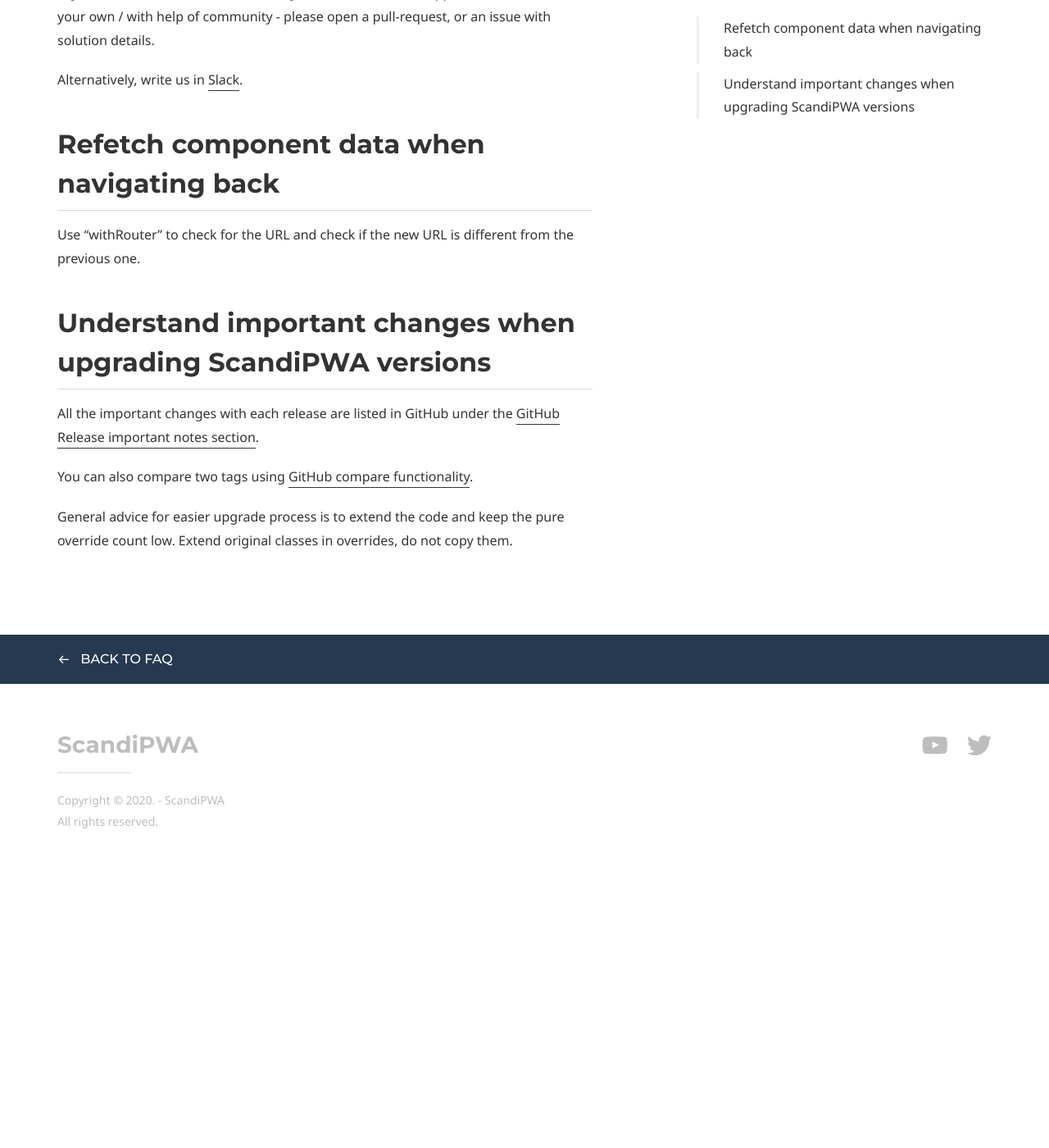
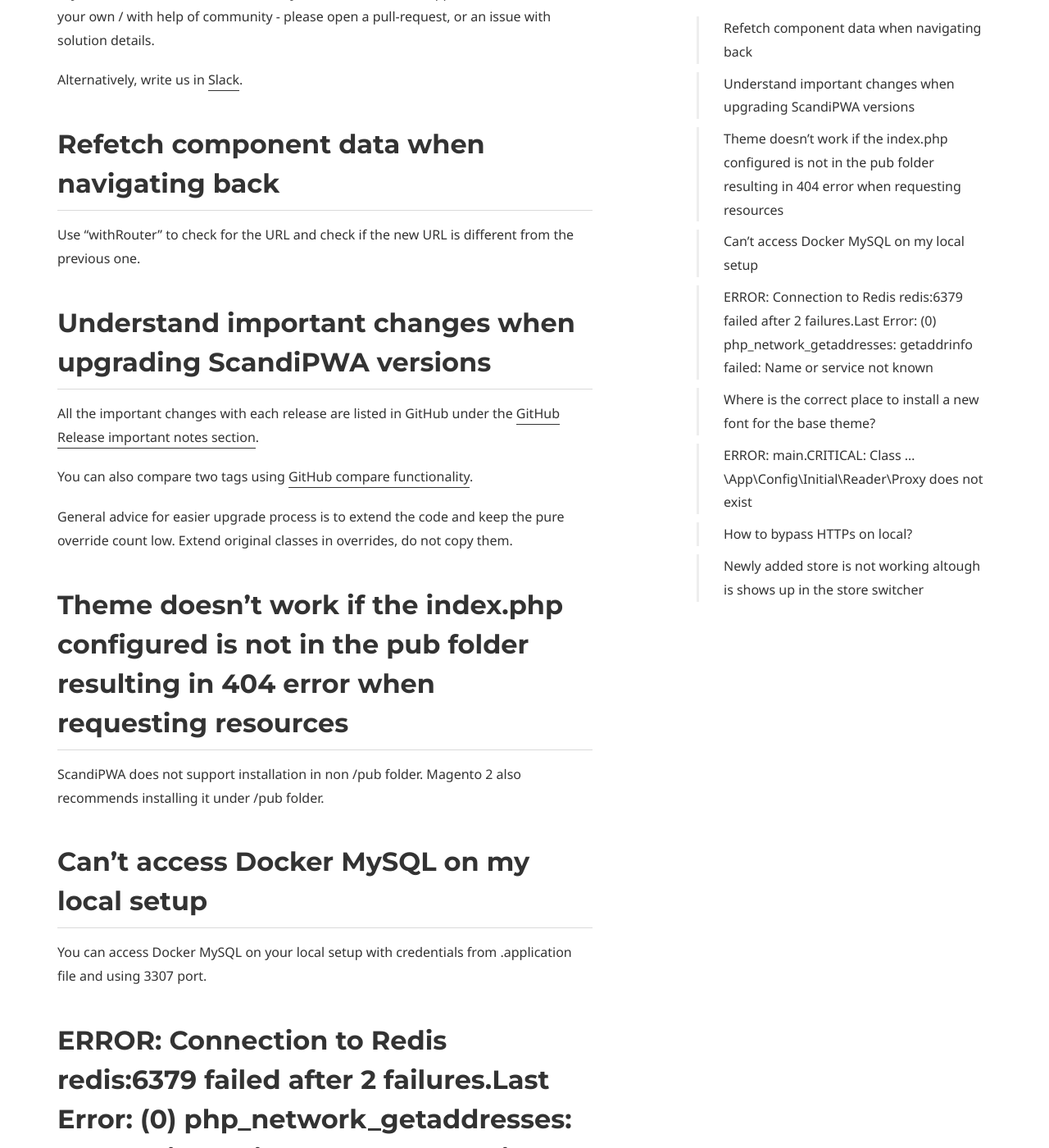
Before and after one commit to scandipwa/scandipwa.github.io, a Jekyll site: the page built from docs/faq/development/index.md, in a window 1280 px wide and 1400 px high, scrolled down 583 px. Shown: the whole window at 82% size. Built offline with Jekyll 4.4.1, drawn with Linux system fonts in a browser that asks for light colours; some web fonts are replaced; comment, search, counter and statistics services are not loaded; a style sheet for code colours, icons or effects is not loaded; before the commit the page ends 1657 px from its top, so only the background shows below that; some of the changed text lies outside the part shown.

````diff
--- a/docs/faq/development/index.md
+++ b/docs/faq/development/index.md
@@ -30,3 +30,56 @@ All the important changes with each release are listed in GitHub under the [GitH
 You can also compare two tags using [GitHub compare functionality](https://docs.github.com/en/github/committing-changes-to-your-project/comparing-commits).
 
 General advice for easier upgrade process is to extend the code and keep the pure override count low. Extend original classes in overrides, do not copy them.
+
+## Theme doesn't work if the index.php configured is not in the pub folder resulting in 404 error when requesting resources
+
+ScandiPWA does not support installation in non /pub folder. Magento 2 also recommends installing it under /pub folder.
+
+## Can't access Docker MySQL on my local setup
+
+You can access Docker MySQL on your local setup with credentials from .application file and using 3307 port.
+
+## ERROR: Connection to Redis redis:6379 failed after 2 failures.Last Error: (0) php_network_getaddresses: getaddrinfo failed: Name or service not known
+
+This can happen after running the following command:
+
+```bash
+magento scandipwa:theme:bootstrap Scandiweb/pwa
+```
+
+To solve it you have to restart the app container. If this doesn't help run the following command:
+
+```bash
+docker run -it -e COMPOSER_AUTH --entrypoint /bin/bash APP_CONTAINER_NAME
+```
+
+After rerun the command:
+
+```bash
+magento scandipwa:theme:bootstrap Scandiweb/pwa"
+```
+
+## Where is the correct place to install a new font for the base theme?
+
+Fonts should be installed in the theme public folder and in index.development.html
+
+Before that you must create a file with a different name as it is always taken from vendor:
+1. Rename the index file
+2. Change webpack import for it
+3. Add your new fonts there
+
+## ERROR: main.CRITICAL: Class ...\App\Config\Initial\Reader\Proxy does not exist
+
+Run the following command from Magento 2 root to resolve the issue:
+
+```bash
+rm -rf generated && magento c:f && chmod -R 777
+```
+
+## How to bypass HTTPs on local?
+
+Site can be opened with HTTP and HTTPs by default on local.
+
+## Newly added store is not working altough is shows up in the store switcher
+
+Ensure that newly created stores are added to your Nginx configuration.
````
Also changed, not shown: docs/faq/installation/index.md (+25 -0 lines).
